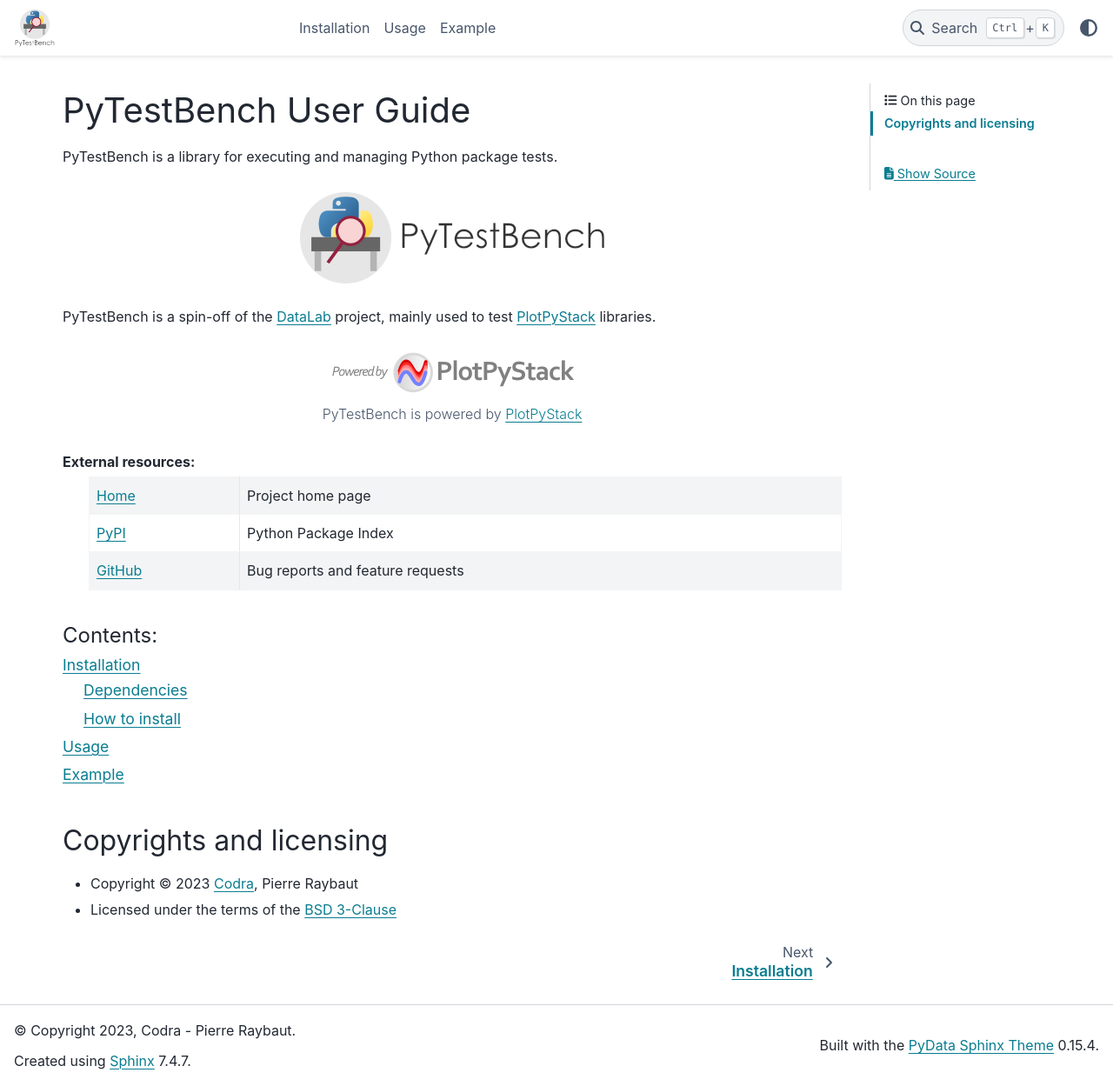
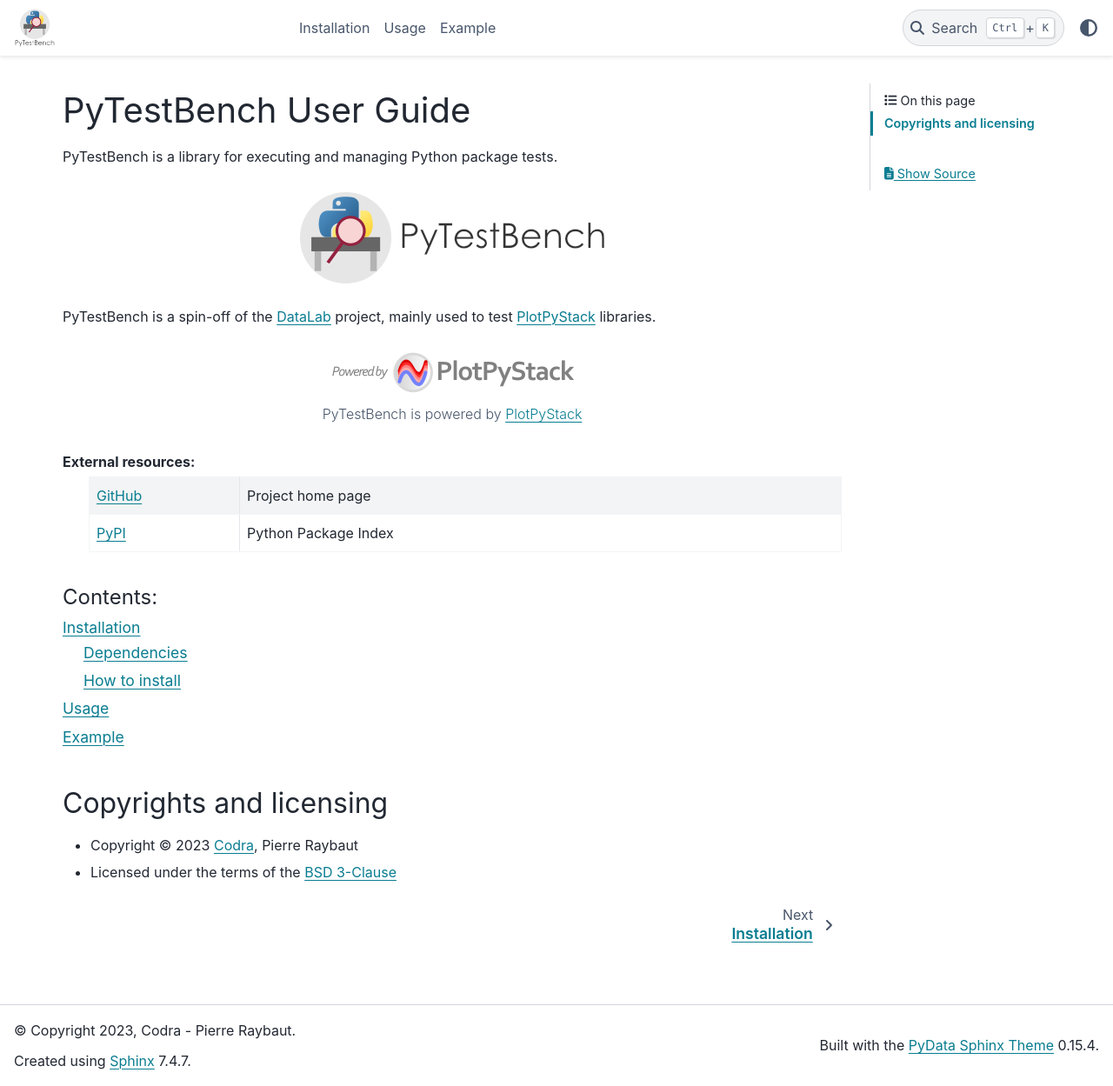
Before and after one commit to Codra-Ingenierie-Informatique/ModuleTester, a Sphinx documentation site: the page built from doc/index.rst, in a window 1280 px wide and 1249 px high. Shown: the whole window at 87% size. Built offline with Sphinx 7.4.7 and the PyData theme 0.15.4, drawn with Linux system fonts in a browser that asks for light colours.

Commit message:
Doc: fixed links

```diff
--- a/doc/index.rst
+++ b/doc/index.rst
@@ -21,12 +21,10 @@
     .. list-table::
         :widths: 20, 80
 
-        * - `Home`_
+        * - `GitHub`_
           - Project home page
         * - `PyPI`_
           - Python Package Index
-        * - `GitHub`_
-          - Bug reports and feature requests
 
 .. toctree::
    :maxdepth: 2
@@ -44,8 +42,7 @@
 
 .. _PlotPyStack: https://github.com/PlotPyStack
 .. _guidata: https://pypi.python.org/pypi/guidata
-.. _PyPI: https://pypi.python.org/pypi/DataLab
-.. _Home: https://codra-ingenierie-informatique.github.io/DataLab/
-.. _GitHub: https://github.com/Codra-Ingenierie-Informatique/DataLab
+.. _PyPI: https://pypi.python.org/pypi/PyTestBench
+.. _GitHub: https://github.com/Codra-Ingenierie-Informatique/PyTestBench
 .. _Codra: https://codra.net/
 .. _BSD 3-Clause: https://github.com/Codra-Ingenierie-Informatique/DataLab/blob/master/LICENSE
```
